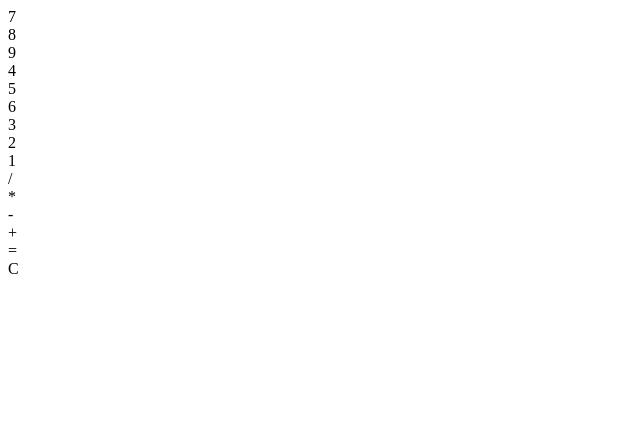
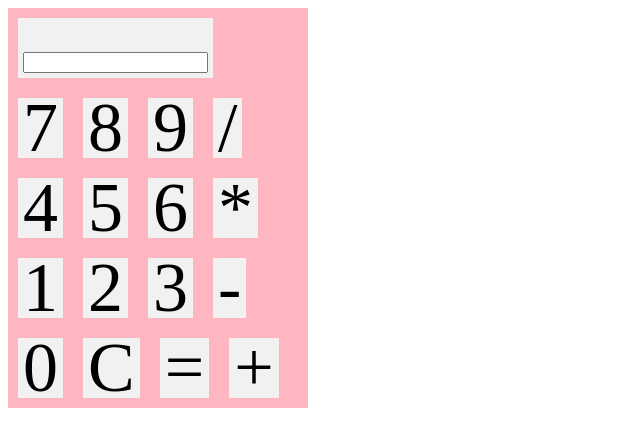
Before and after one commit to pmzarate/ACA_web101_Patricia_MarakZarate, a plain HTML site: page src/portfolio/calculator.html in a window 1280 px wide. Shown: the whole page, without its empty margins (0-640 px from the left). Drawn offline with Linux system fonts and the light colour scheme.

Commit message:
calculator

```diff
--- a/src/portfolio/calculator-style.css
+++ b/src/portfolio/calculator-style.css
@@ -1,15 +1,21 @@
 .flex-container {
-	width: 100px;
+	height: 400px;
+	width: 300px;
 	display: flex;
-	flex-wrap: nowrap;
-	background-color: DodgerBlue;
+	flex-wrap: wrap-reverse;
+	background-color: lightpink;
 }
 
 .flex-container > div {
 	background-color: #f1f1f1;
-	width: 100px;
+	height: 50px;
 	margin: 10px;
+	align-content: space-around;
 	text-align: center;
-	line-height: 75px;
-	font-size: 30px;
+	line-height: 40px;
+	font-size: 70px;
+	padding: 5px;
 }
+.screen {
+	border-inline-end-width: 300px;
+}
--- a/src/portfolio/calculator.html
+++ b/src/portfolio/calculator.html
@@ -4,25 +4,32 @@
 		<meta charset="UTF-8" />
 		<meta name="viewport" content="width=device-width, initial-scale=1.0" />
 		<meta http-equiv="X-UA-Compatible" content="ie=edge" />
+		<link rel="stylesheet" href="calculator-style.css" />
 		<title>Calculator</title>
 	</head>
 	<body>
 		<div class="flex-container">
+			<div>0</div>
+			<div>C</div>
+			<div>=</div>
+			<div>+</div>
+			<div>1</div>
+			<div>2</div>
+			<div>3</div>
+			<div>-</div>
+			<div>4</div>
+			<div>5</div>
+			<div>6</div>
+			<div>*</div>
 			<div>7</div>
 			<div>8</div>
 			<div>9</div>
-			<div>4</div>
-			<div>5</div>
-			<div>6</div>
-			<div>3</div>
-			<div>2</div>
-			<div>1</div>
 			<div>/</div>
-			<div>*</div>
-			<div>-</div>
-			<div>+</div>
-			<div>=</div>
-			<div>C</div>
+			<div>
+				<form id="calculator">
+					<input type="text" name="screen" id="screen" />
+				</form>
+			</div>
 		</div>
 	</body>
 </html>
```
Also changed, not shown: src/portfolio/dashboard-style.css (+4 -4 lines), src/portfolio/dashboard.html (+1 -1 lines).
